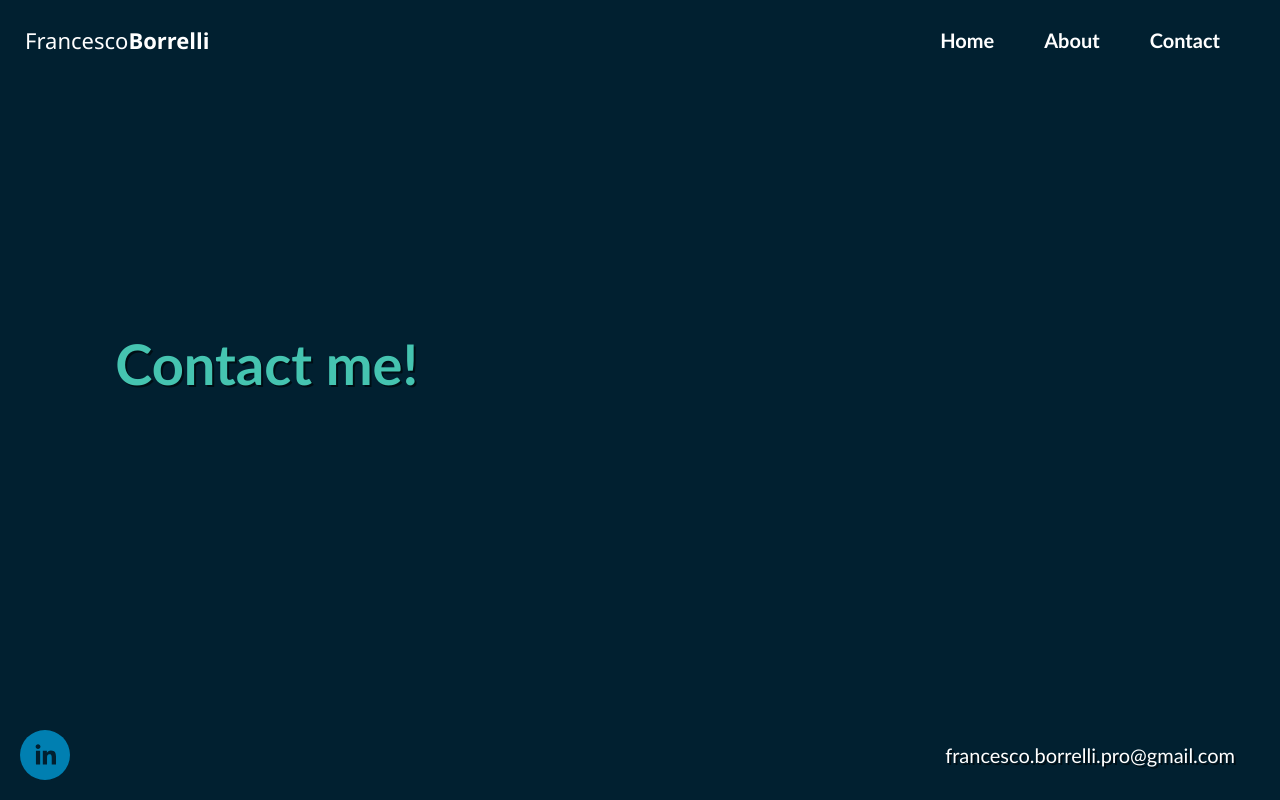
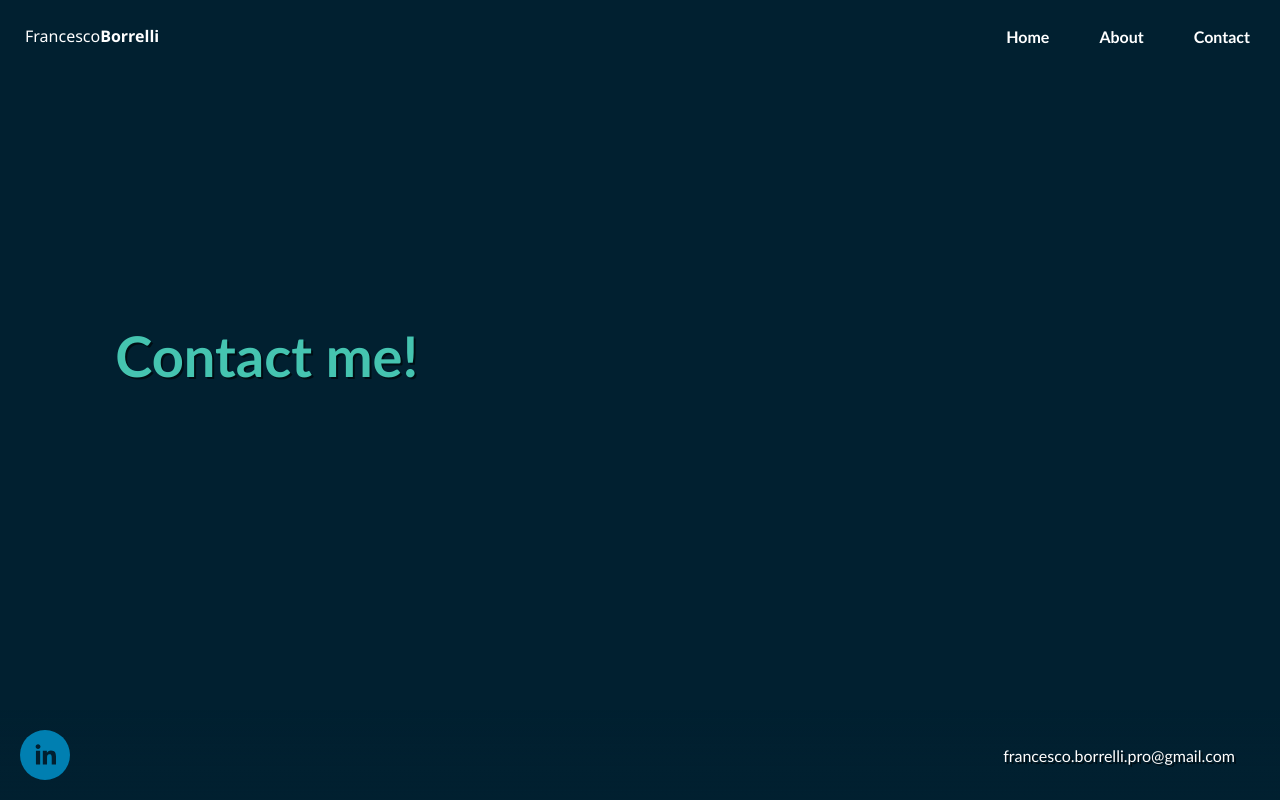
Before and after one commit to Bobotico/portfolio, a React (Create React App) app: page /portfolio/contacts in a window 1280 px wide. Built offline with nearby package versions, Linux system fonts and the light colour scheme.

Commit message:
twenty-fourth

```diff
--- a/src/components/About.css
+++ b/src/components/About.css
@@ -1,6 +1,6 @@
 .aboutContainer{
     width: 100%;
-    margin-top: 250px;
+    margin-top: 50px;
     margin-right: 10%;
 }
 
@@ -13,14 +13,15 @@
 .aboutDescription{
     color: white;
     margin: 0 10%;
-    font-size: 32px;
+    font-size: 22px;
+    font-weight: 100;
     margin-top: 20px;
 }
 
 .skillsDescriptions{
     color: white;
     margin: 0 15%;
-    font-size: 22px;
+    font-size: 20px;
     margin-top: 20px;
 }
 
@@ -99,4 +100,7 @@
         justify-content: center;
         text-align: center;
     }
+    .aboutDescription{
+        margin-bottom: 100px;
+    }
 }
--- a/src/components/About.js
+++ b/src/components/About.js
@@ -8,7 +8,7 @@ function About(){
     return(
         <div className='aboutContainer'>
             <h1 className="title">About me</h1>
-            <p className='aboutDescription'>29 yo, I come from the south Italy. <br/> I'm a developement enthusiast. <br/> I dedicate myself to websites, videogames and every kind of relationship occurring between people and graphic interfaces.</p>
+            <p className='aboutDescription'>29 yo, I come from the south of Italy. <br/> I'm a developement enthusiast. <br/> I dedicate myself to websites, videogames and every kind of relationship occurring between people and graphic interfaces.</p>
 
                 <p className='skillsDescriptions'>The languages I can speak?</p>
                 <div className='skillsIcons'>
--- a/src/components/Footer.css
+++ b/src/components/Footer.css
@@ -1,5 +1,5 @@
 .footer{
-    background-color: #012030;
+    background: linear-gradient(to top, #012030, #012030ce, #012030e3, #01203000);
     display: flex;
     justify-content:space-between;
     position: fixed;
@@ -14,7 +14,7 @@
 .myMail{
     text-align: end;
     color: white;
-    font-size: 20px;
+    font-size: 16px;
     font-weight: 100;
     margin: auto 45px;
     text-shadow: 2px 2px #00000091;
--- a/src/components/Home.css
+++ b/src/components/Home.css
@@ -1,7 +1,7 @@
   h1{
     font-size: 38px;
   }
-  h2{
+  .h2{
     font-size: 34px;
   }
   h3{
--- a/src/components/Home.js
+++ b/src/components/Home.js
@@ -18,7 +18,7 @@ function Home() {
           {/*<img src="/circle_me.png" alt="circle layer" className="circleLayer"></img>
           <img src="/me.png" alt="body layer" className="bodyLayer"></img>*/}
           <div className="presentation">
-            <h2>
+            <h2 className='h2'>
               <span className="hey">Hey,</span><br/><span className="im"> I'm</span><span className="myFullName"> Francesco Borrelli</span>.<br/>
               <span className="webDesigner">Web Designer</span>
               <span className="separator"> | </span>
--- a/src/components/Navbar.css
+++ b/src/components/Navbar.css
@@ -1,7 +1,7 @@
 .myIdentity{
     margin: 25px;
     font-family:'Segoe UI', Tahoma, Geneva, Verdana, sans-serif;
-    font-size: 22px;
+    font-size: 16px;
 }
 
 .myName{
@@ -20,11 +20,11 @@
 }
 
 .navbarRight{
-    margin: auto 15px;
+    margin: auto 5px;
 }
 .navLinks{
-    background-color: #012030;
-    margin-right: 20px;
+    background: linear-gradient(to right, #01203000, #012030c2, #012030e3, #012030);
+    /*background-color: #012030;*/
 }
 
 .navLink{
@@ -35,7 +35,7 @@
     text-decoration: none;
     font-weight: 600;
     margin: 25px;
-    font-size: 20px;
+    font-size: 16px;
 }
 
 .hamburgerContainer{
@@ -46,7 +46,6 @@
     .hamburgerContainer{
         display: flex;
         justify-content: flex-end;
-        margin: 15px;
     }
 
     .bar{
@@ -58,11 +57,11 @@
         transition: 0.3s;
     }
     .navLinks{
-        transform: translateX(-120px);
+        transform: translateX(-50px);
         position: absolute;
         z-index:1;
-        width: 100%;
         height: 100%;
+        padding-inline-start: 0;
     }
 
     .navLink{
--- a/src/components/Navbar.js
+++ b/src/components/Navbar.js
@@ -32,7 +32,7 @@ function Navbar() {
 
             <div className='navbarRight'>
                 <div className="hamburgerContainer" onClick={updateMenu}>
-                    <Hamburger toggled={isOpen} toggle={setOpen} size={30} duration={0.4} color="white" />
+                    <Hamburger toggled={isOpen} toggle={setOpen} size={20} duration={0.4} color="white" />
                 </div>
 
                 <ul className={navLinks}>
```
